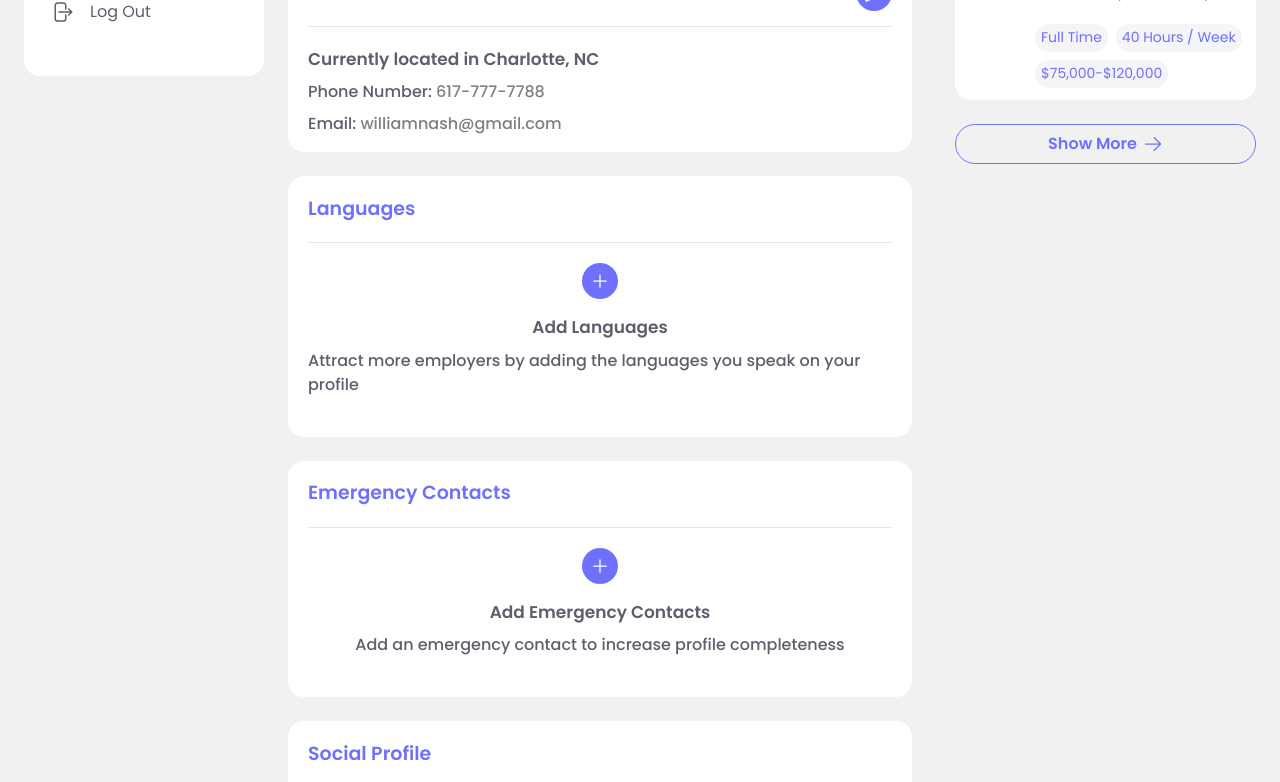
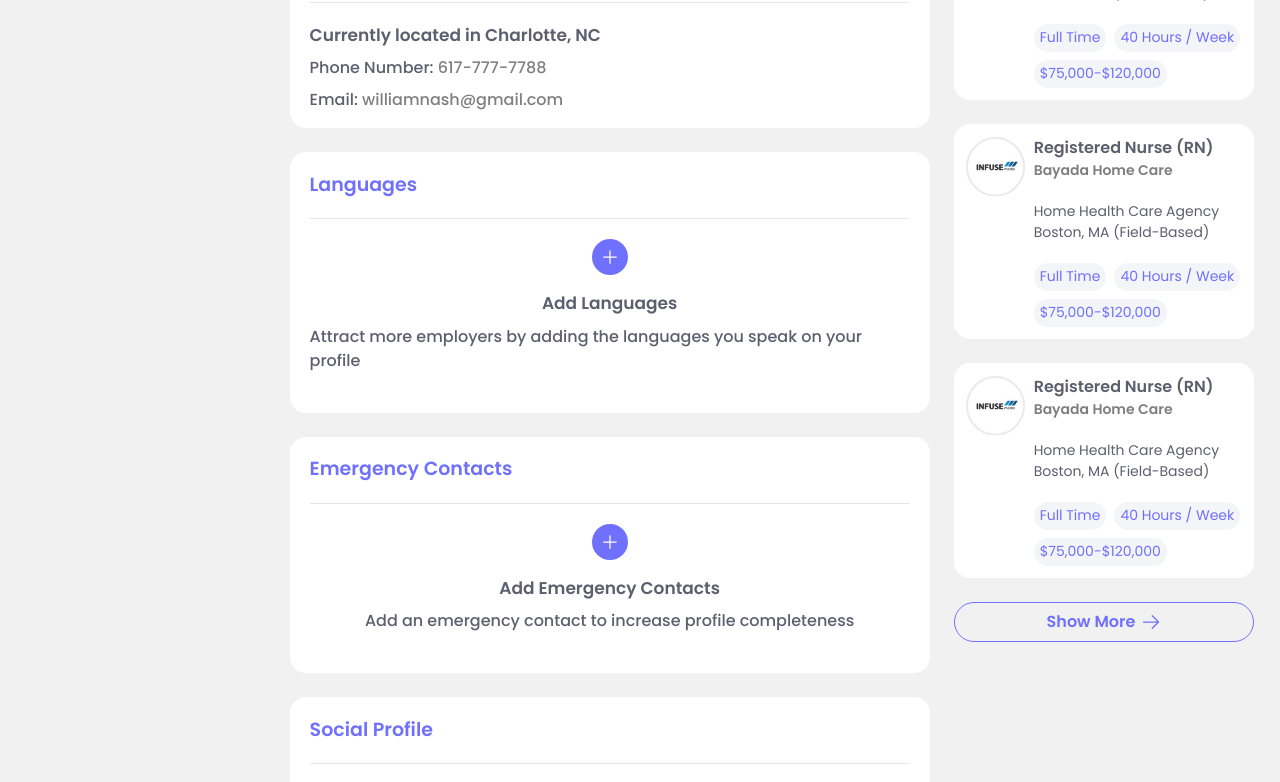
Before and after one commit to qasimfida/zyra-health-new, a Next.js app: page / in a window 1280 px wide. Shown: the part 660-1442 px from the top of the page. Built offline with nearby package versions, Linux system fonts and the light colour scheme.

Commit message:
resposive

```diff
--- a/src/app/layout.js
+++ b/src/app/layout.js
@@ -16,11 +16,12 @@ export default function RootLayout({ children }) {
         />
       </head>
       <body>
-        <main className=" min-h-[220vh]">
-          <NavBar />
+      <NavBar />
+
+        <main className="relative flex h-auto min-h-[calc(100vh-8rem)]  pt-[6rem] gap-6 justify-center mb-6 items-start flex-wrap">
           <SideBar />
+          {children}
           <RightBar />
-          {children}
         </main>
         <Footer />
       </body>
--- a/src/app/page.js
+++ b/src/app/page.js
@@ -12,9 +12,9 @@ import { IconBreifcase, AwardIcon, SettingsIcon, DocumentsIcon } from "@/svgs";
 
 export default function Home() {
   return (
-    <div className="w-fit md:w-[calc(100vw-300px)] lg:w-[calc(100vw-656px)] flex flex-col justify-between sm:auto md:absolute lg:absolute left-72 top-24">
+    <div className="w-[calc(100%-3rem)] md:w-[calc(100%-19.5rem)] lg:w-[calc(100%-40rem)] flex flex-col justify-between sm:auto relative">
       <div className="bg-white rounded-2xl">
-        <div className="sm:hidden">
+        <div className="hidden">
           <label htmlFor="tabs" className="sr-only">
             Select your country
           </label>
@@ -29,7 +29,7 @@ export default function Home() {
           </select>
         </div>
         <div>
-        <ul className="hidden text-sm font-medium text-center text-gray-500 sm:flex min-h-[67px]">
+        <ul className="text-sm font-medium text-center text-gray-500 sm:flex min-h-[67px] overflow-hidden">
           <li className="flex items-center w-full focus-within:z-10">
             <a
               href="#"
--- a/src/components/Footer/footer.jsx
+++ b/src/components/Footer/footer.jsx
@@ -6,14 +6,11 @@ import {
     UserCircleIcon,
     ChartPieIcon,
     ArrowRightIcon,
-  PlusIcon,
 } from "@heroicons/react/24/outline";
-
-import { IconBreifcase, AwardIcon, SettingsIcon, DocumentsIcon } from "@/svgs";
 
 const Footer = () => {
   return (
-    <div className="w-full px-12 bg-white">
+    <footer className="w-full px-12 overflow-hidden bg-white">
       <div className="flex flex-row gap-8">
         <div>
           <div className="flex justify-center pt-5">
@@ -133,7 +130,7 @@ const Footer = () => {
           </h4>
         </div>
       </div>
-    </div>
+    </footer>
   );
 };
 
--- a/src/components/Navbar/navBar.jsx
+++ b/src/components/Navbar/navBar.jsx
@@ -4,10 +4,13 @@ import { Bars3Icon, BellIcon, XMarkIcon, ChatBubbleLeftIcon, ChatBubbleLeftRight
 import Image from "next/image";
 
 const navigation = [
-  { name: 'Dashboard', href: '#', current: true },
-  { name: 'Team', href: '#', current: false },
-  { name: 'Projects', href: '#', current: false },
-  { name: 'Calendar', href: '#', current: false },
+  { name: 'Home', href: '#', current: true },
+  { name: 'Profile', href: '#', current: false },
+  { name: 'My Work', href: '#', current: false },
+  { name: 'Messages', href: '#', current: false },
+  { name: 'Employers', href: '#', current: false },
+  { name: 'Settings', href: '#', current: false },
+  { name: 'Log Out', href: '#', current: false },
 ];
 
 const NavBar = () => {
@@ -16,7 +19,7 @@ const NavBar = () => {
       {({ open }) => (
         <>
           <div className="px-2 mx-auto sm:px-6 lg:px-8">
-            <div className="relative flex items-center justify-between h-20">
+            <div className="relative flex items-center justify-between h-[4.6rem]">
               <div className="absolute inset-y-0 left-0 flex items-center md:hidden">
                 <Disclosure.Button className="inline-flex items-center justify-center p-2 text-gray-400 rounded-md hover:text-white hover:bg-[#7070FF] focus:outline-none focus:ring-2 focus:ring-inset focus:ring-white">
                   {open ? <XMarkIcon className="block w-6 h-6" aria-hidden="true" /> : <Bars3Icon className="block w-6 h-6" aria-hidden="true" />}
--- a/src/components/RightBar/rightBar.jsx
+++ b/src/components/RightBar/rightBar.jsx
@@ -4,7 +4,7 @@ import { ArrowRightIcon } from "@heroicons/react/24/outline";
 
 const RightBar = () => {
   return (
-    <div className="hidden md:hidden lg:flex flex-col min-h-[90vh] w-[301px] fixed right-6 top-24 z-10 ">
+    <div className="flex flex-col min-h-[90vh] w-[calc(100%-3rem)] md:w-[calc(100%-19.5rem)] ml-auto lg:ml-0 mr-6 lg:mr-0   lg:w-[18.8rem] relative  lg:sticky lg:top-[6rem] z-10 ">
       <div className="flex flex-col items-center w-full mb-6 text-center bg-white rounded-2xl">
         <div className="flex justify-center py-2.5 flex-col w-full">
           <img src={"/images/career.png"} alt="Career Image" layout="fill" />
@@ -65,6 +65,83 @@ const RightBar = () => {
           </div>
         </div>
       </div>
+      <div className="flex justify-center w-full p-3 mb-6 bg-white rounded-2xl">
+        <div className="flex justify-center h-[60px] w-[100px]">
+          <img src={"/images/frame.png"} alt="Career Image" layout="fill" />
+        </div>
+        <div className="flex flex-col ml-2">
+          <div>
+            <h4 className="text-[16px] font-semibold text-[#5E5E6F]">
+              Registered Nurse (RN)
+            </h4>
+            <p className="text-[14px] text-[#7F7F7F] font-semibold mb-5">
+              Bayada Home Care
+            </p>
+            <p className="text-[14px] text-[#5E5E6F] mb-5">
+              Home Health Care Agency <br /> Boston, MA (Field-Based)
+            </p>
+          </div>
+          <div className="flex flex-wrap w-full gap-2">
+            <button
+              type="button"
+              className="rounded-3xl bg-[#F3F5F8] flex items-center text-[14px] font-normal text-[#7070FF] h-7 px-[6px]"
+            >
+              Full Time
+            </button>
+            <button
+              type="button"
+              className="rounded-3xl bg-[#F3F5F8] flex items-center text-[14px] font-normal text-[#7070FF] h-7 px-[6px]"
+            >
+              40 Hours / Week
+            </button>
+            <button
+              type="button"
+              className="rounded-3xl bg-[#F3F5F8] flex items-center text-[14px] font-normal text-[#7070FF] h-7 px-[6px]"
+            >
+              $75,000-$120,000
+            </button>
+          </div>
+        </div>
+      </div>
+      <div className="flex justify-center w-full p-3 mb-6 bg-white rounded-2xl">
+        <div className="flex justify-center h-[60px] w-[100px]">
+          <img src={"/images/frame.png"} alt="Career Image" layout="fill" />
+        </div>
+        <div className="flex flex-col ml-2">
+          <div>
+            <h4 className="text-[16px] font-semibold text-[#5E5E6F]">
+              Registered Nurse (RN)
+            </h4>
+            <p className="text-[14px] text-[#7F7F7F] font-semibold mb-5">
+              Bayada Home Care
+            </p>
+            <p className="text-[14px] text-[#5E5E6F] mb-5">
+              Home Health Care Agency <br /> Boston, MA (Field-Based)
+            </p>
+          </div>
+          <div className="flex flex-wrap w-full gap-2">
+            <button
+              type="button"
+              className="rounded-3xl bg-[#F3F5F8] flex items-center text-[14px] font-normal text-[#7070FF] h-7 px-[6px]"
+            >
+              Full Time
+            </button>
+            <button
+              type="button"
+              className="rounded-3xl bg-[#F3F5F8] flex items-center text-[14px] font-normal text-[#7070FF] h-7 px-[6px]"
+            >
+              40 Hours / Week
+            </button>
+            <button
+              type="button"
+              className="rounded-3xl bg-[#F3F5F8] flex items-center text-[14px] font-normal text-[#7070FF] h-7 px-[6px]"
+            >
+              $75,000-$120,000
+            </button>
+          </div>
+        </div>
+      </div>
+
       <button
           type="button"
           className="rounded-3xl border border-[#7070FF] flex h-10 px-9 items-center text-[16px] font-semibold text-[#7070FF] mb-5 justify-center hover:text-white hover:bg-[#7070FF]"
--- a/src/components/SideBar/sideBar.jsx
+++ b/src/components/SideBar/sideBar.jsx
@@ -12,7 +12,7 @@ import {
 
 const SideBar = () => {
   return (
-    <div className="hidden md:flex lg:flex bg-white max-w-60 rounded-2xl py-10  flex-col min-h-[80vh] justify-between sticky left-6 top-24 z-10">
+    <div className="hidden md:flex lg:flex bg-white  sticky top-[6rem] w-60 rounded-2xl py-10  flex-col min-h-[calc(100vh-20.5rem)] h-auto justify-between z-10">
       <div className="flex flex-col items-center w-full">
         <div className="flex items-center w-52 h-12 justify-start bg-[#7070FF] rounded-2xl text-white cursor-pointer">
           <button type="button" className="ml-2 mr-4">
```
